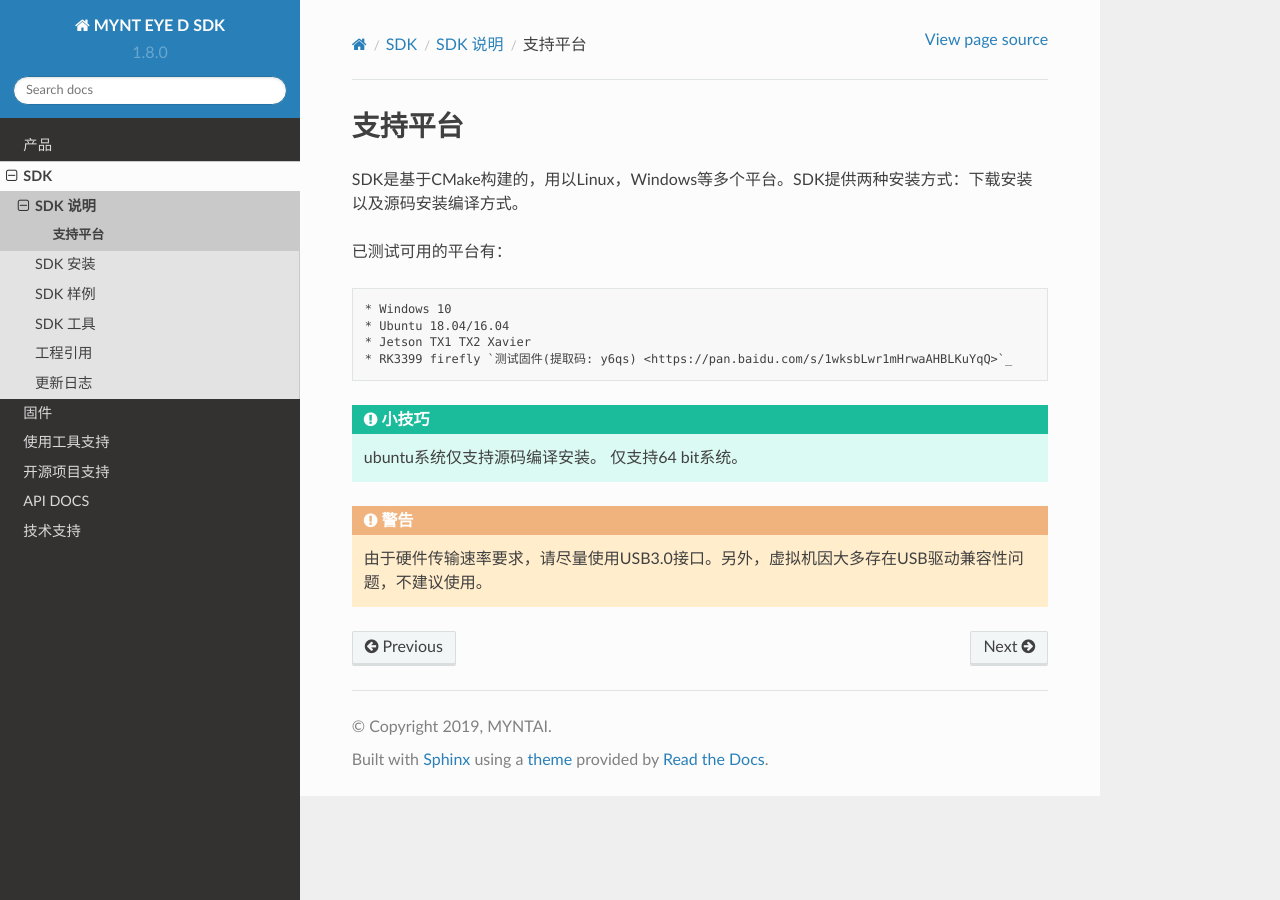
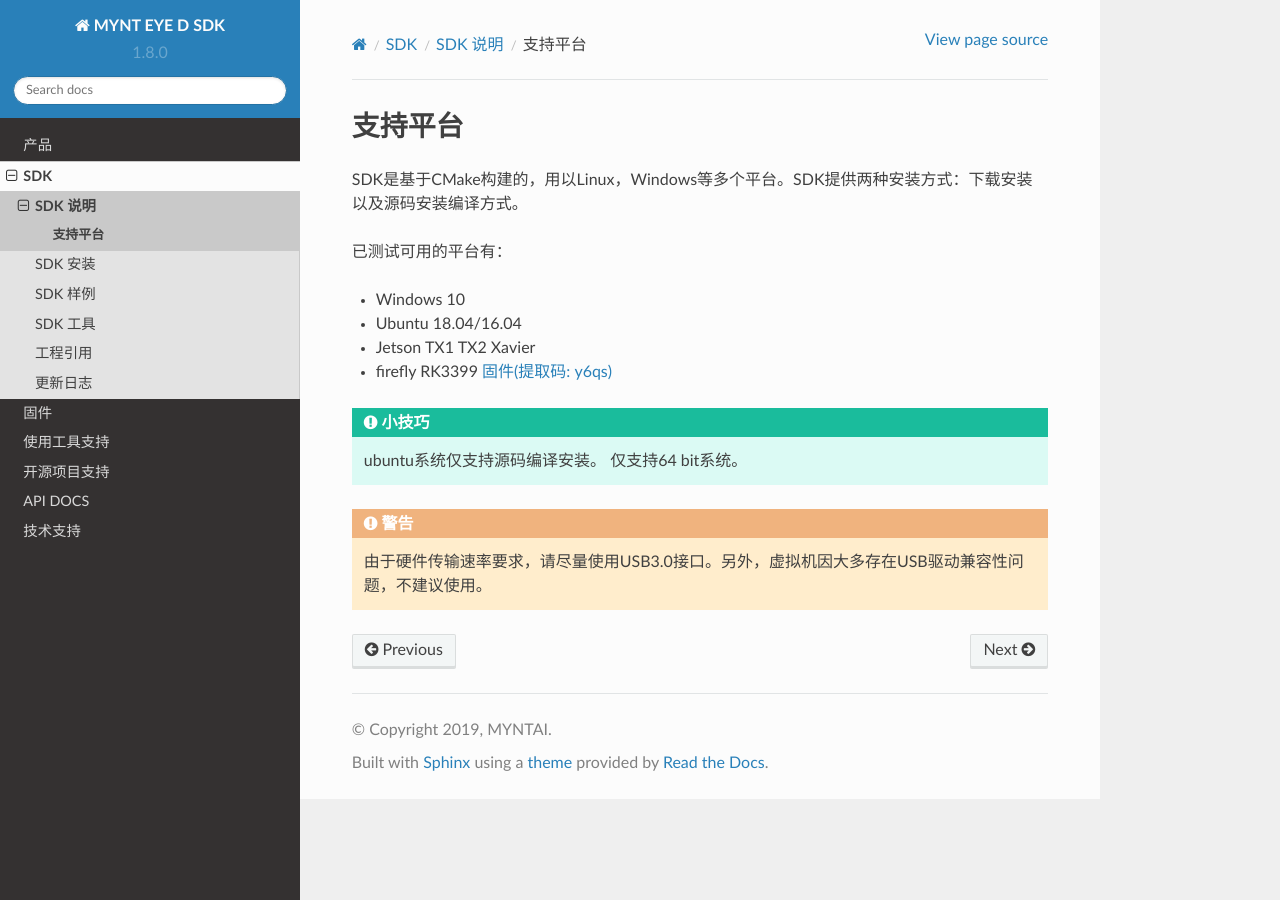
Before and after one commit to slightech/MYNT-EYE-D-SDK-Docs-zh_CN, a Sphinx documentation site: the page built from docs/sdk/support_platforms.rst, in a window 1280 px wide. Built offline with Sphinx 7.4.7 and the Read the Docs theme 2.0.0, drawn with Linux system fonts in a browser that asks for light colours.

Commit message:
docs(*): fix format error

```diff
--- a/docs/sdk/support_platforms.rst
+++ b/docs/sdk/support_platforms.rst
@@ -7,12 +7,10 @@
 
 已测试可用的平台有：
 
-::
-
-   * Windows 10
-   * Ubuntu 18.04/16.04
-   * Jetson TX1 TX2 Xavier
-   * RK3399 firefly `测试固件(提取码: y6qs) <https://pan.baidu.com/s/1wksbLwr1mHrwaAHBLKuYqQ>`_
+* Windows 10
+* Ubuntu 18.04/16.04
+* Jetson TX1 TX2 Xavier
+* firefly RK3399 `固件(提取码: y6qs) <https://pan.baidu.com/s/1wksbLwr1mHrwaAHBLKuYqQ>`__
 
 .. tip::
 
```
